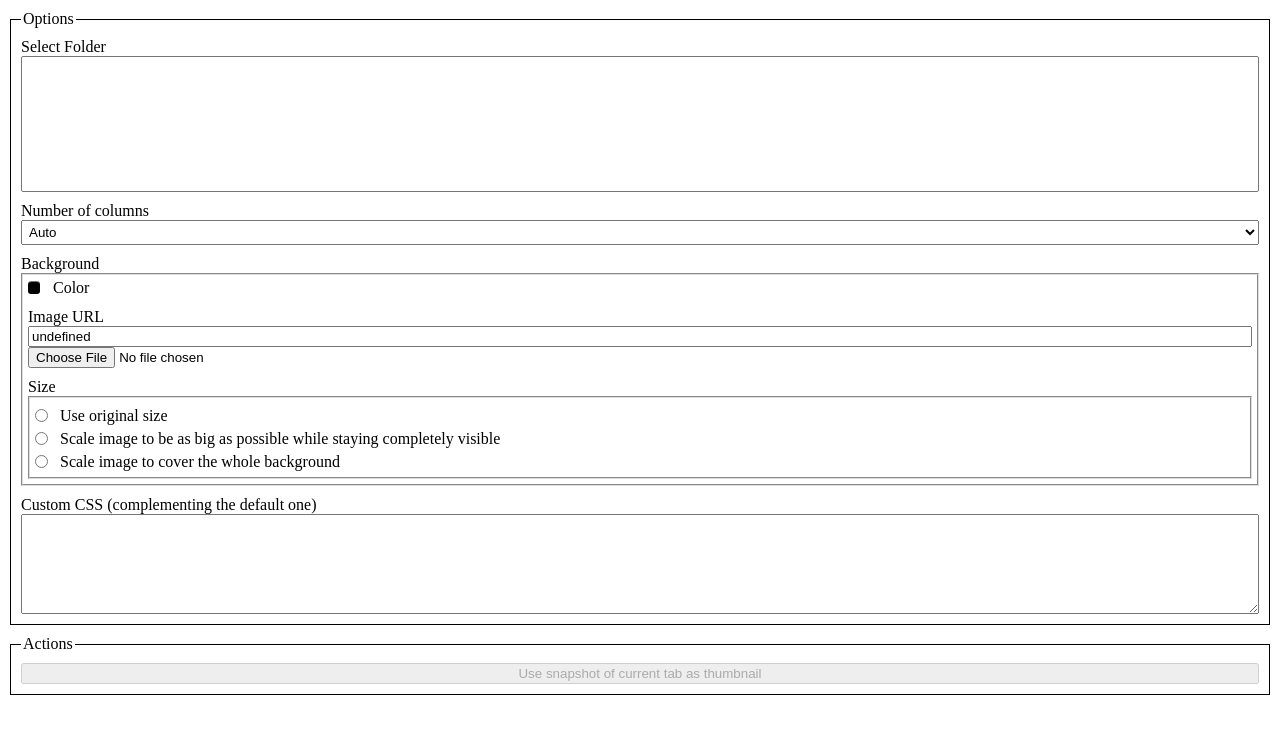
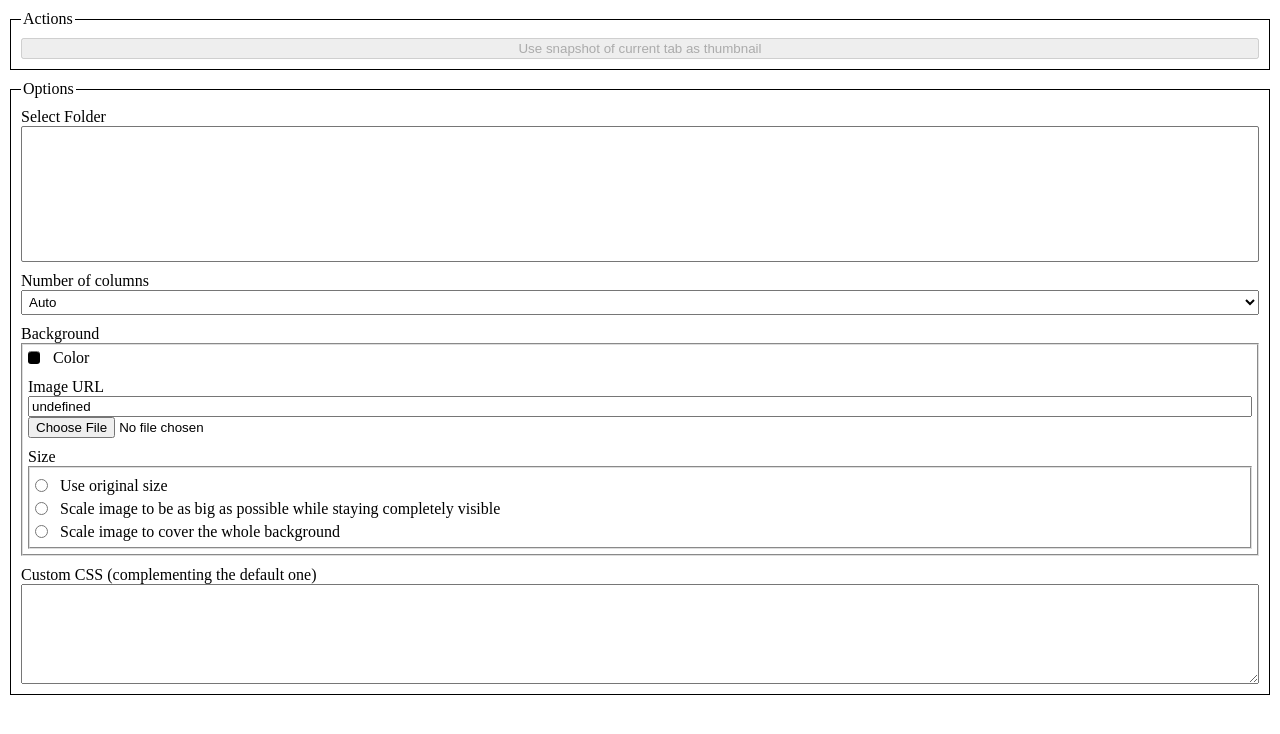
Before and after one commit to sblask-webextensions/webextension-bookmark-dial, a browser extension: page options/options.html in a window 1280 px wide. Drawn offline with Linux system fonts and the light colour scheme.

Commit message:
Shift things around

```diff
--- a/options/options.css
+++ b/options/options.css
@@ -15,9 +15,6 @@ form > fieldset {
 }
 form > fieldset:not(:first-child) {
     margin-top: 10px;
-}
-form > fieldset > button {
-    width: 100%;
 }
 form > fieldset > label:not(:first-child),
 form > fieldset > fieldset > label:not(:first-child) {
@@ -37,6 +34,7 @@ form > fieldset > fieldset > fieldset {
     border-color: #DDDDDD;
     padding: 5px;
 }
+button,
 input[type=file],
 input[type=number],
 input[type=text] {
--- a/options/options.html
+++ b/options/options.html
@@ -8,6 +8,12 @@
 
     <body>
         <form>
+            <fieldset>
+
+                <button id="generateThumbnailButton" disabled>Use snapshot of current tab as thumbnail</button>
+
+                <legend>Actions</legend>
+            </fieldset>
             <fieldset>
 
                 <label for="folderSelect">Select Folder</label>
@@ -69,12 +75,6 @@
 
                 <legend>Options</legend>
             </fieldset>
-            <fieldset>
-
-                <button id="generateThumbnailButton" disabled>Use snapshot of current tab as thumbnail</button>
-
-                <legend>Actions</legend>
-            </fieldset>
         </form>
         <script src="../browser-polyfill.js"></script>
         <script src="./options.js"></script>
```
